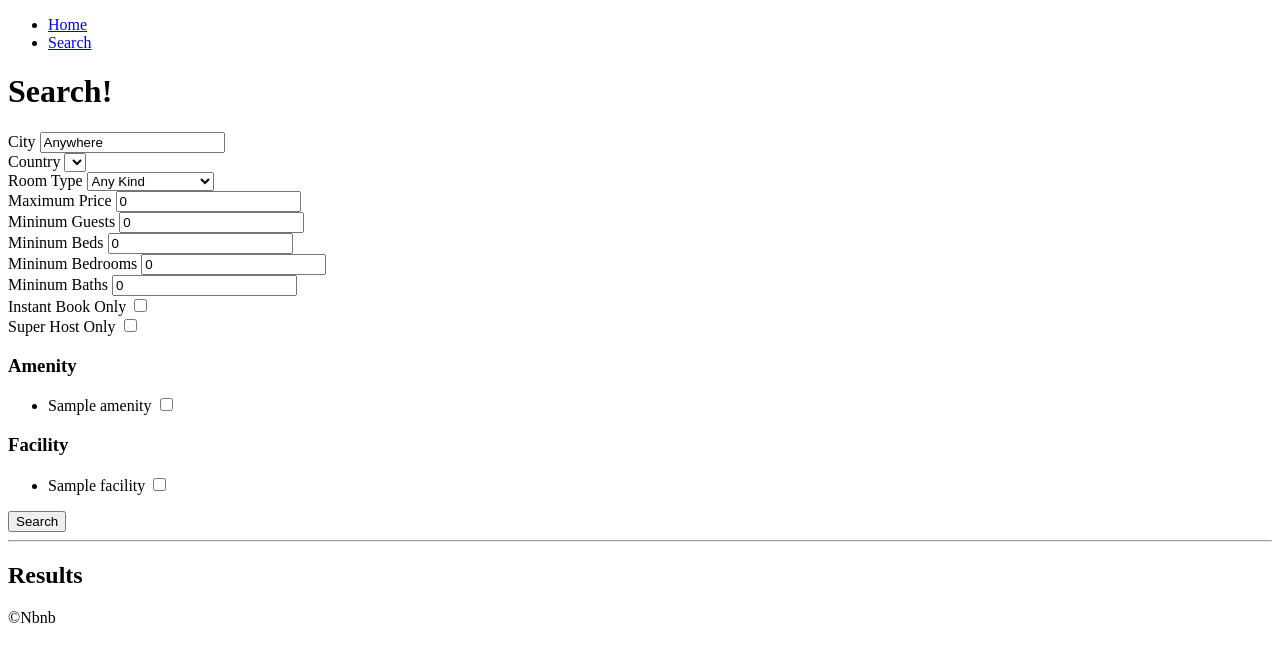
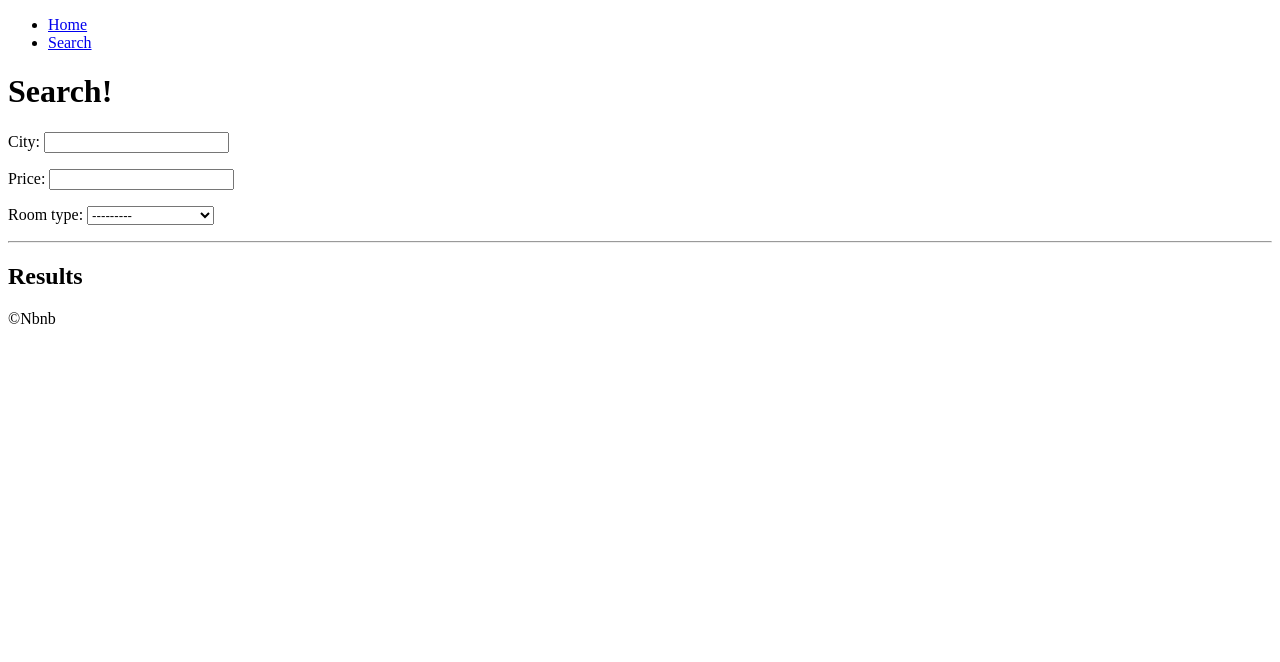
Before and after one commit to ng-lee/airbnb-clone-2019-retrial, a Django app: page /rooms/search/ in a window 1280 px wide. Shown: the top 662 px of the page. Run offline with Django 3.2, Linux system fonts and the light colour scheme; tables that the repository leaves empty hold one stand-in row (values such as "Sample post"); lists and menus that the app fills with data are empty.

Commit message:
created search form part One

```diff
--- /dev/null
+++ b/rooms/forms.py
@@ -0,0 +1,9 @@
+from django import forms
+from rooms import models as room_models
+
+
+class SearchForm(forms.Form):
+
+    city = forms.CharField()
+    price = forms.IntegerField()
+    room_type = forms.ModelChoiceField(queryset=room_models.RoomType.objects.all())
--- a/rooms/views.py
+++ b/rooms/views.py
@@ -1,7 +1,6 @@
 from django.shortcuts import render
 from django.views.generic import ListView, DetailView
-from django_countries import countries
-from . import models as room_models
+from . import models as room_models, forms
 
 
 class HomeView(ListView):
@@ -21,88 +20,7 @@ class RoomDetailView(DetailView):
 
 
 def search(request):
-    selected_city = str.capitalize(request.GET.get("city", "Anywhere"))
-    selected_country = request.GET.get("country", "KR")
-    selected_room_type = int(request.GET.get("room_type", 0))
-    selected_price = int(request.GET.get("price", 0))
-    selected_guests = int(request.GET.get("guests", 0))
-    selected_beds = int(request.GET.get("beds", 0))
-    selected_bedrooms = int(request.GET.get("bedrooms", 0))
-    selected_baths = int(request.GET.get("baths", 0))
-    selected_instant_book = bool(request.GET.get("instant_book", False))
-    selected_superhost = bool(request.GET.get("superhost", False))
-    selected_amenities = request.GET.getlist("amenities")
-    selected_facilities = request.GET.getlist("facilities")
 
-    selected = {
-        "selected_city": selected_city,
-        "selected_country": selected_country,
-        "selected_room_type": selected_room_type,
-        "selected_price": selected_price,
-        "selected_guests": selected_guests,
-        "selected_beds": selected_beds,
-        "selected_bedrooms": selected_bedrooms,
-        "selected_baths": selected_baths,
-        "selected_amenities": selected_amenities,
-        "selected_facilities": selected_facilities,
-        "selected_instant_book": selected_instant_book,
-        "selected_superhost": selected_superhost,
-    }
+    form = forms.SearchForm()
 
-    room_types = room_models.RoomType.objects.all()
-    amenities = room_models.Amenity.objects.all()
-    facilities = room_models.Facility.objects.all()
-
-    form = {
-        "countries": countries,
-        "room_types": room_types,
-        "amenities": amenities,
-        "facilities": facilities,
-    }
-
-    filter_args = {}
-
-    if selected_city != "Anywhere":
-        filter_args["city__contains"] = selected_city
-
-    filter_args["country"] = selected_country
-
-    if selected_room_type != 0:
-        filter_args["room_type__pk"] = selected_room_type
-
-    if selected_price > 0:
-        filter_args["price__lte"] = selected_price
-
-    if selected_guests > 0:
-        filter_args["guests__gte"] = selected_guests
-
-    if selected_beds > 0:
-        filter_args["beds__gte"] = selected_beds
-
-    if selected_bedrooms > 0:
-        filter_args["bedrooms__gte"] = selected_bedrooms
-
-    if selected_baths > 0:
-        filter_args["baths__gte"] = selected_baths
-
-    if selected_instant_book:
-        filter_args["instant_book"] = True
-
-    if selected_superhost:
-        filter_args["superhost"] = True
-
-    rooms = room_models.Room.objects.filter(**filter_args)
-
-    if len(selected_amenities) > 0:
-        for selected_amenity in selected_amenities:
-            rooms = rooms.filter(amenities__pk=int(selected_amenity))
-
-    if len(selected_facilities) > 0:
-        for selected_facility in selected_facilities:
-            rooms = rooms.filter(facilities__pk=int(selected_facility))
-
-    return render(
-        request,
-        "rooms/search.html",
-        context={**selected, **form, "rooms": rooms},
-    )
+    return render(request, "rooms/search.html", context={"form": form})
--- a/templates/rooms/search.html
+++ b/templates/rooms/search.html
@@ -11,84 +11,7 @@
     <h1>Search!</h1>
 
     <form action="{% url 'rooms:search' %}">
-        <div>
-            <label for="city">City</label>
-            <input value="{{selected_city}}" type="text" name="city" id="city" placeholder="Search by City">
-        </div>
-        <div>
-            <label for="country">Country</label>
-            <select id="country" name="country">
-                {% for country in countries %}
-                    <option value="{{country.code}}" {% if country.code == selected_country %}selected{% endif %}>
-                        {{country.name}}
-                    </option>
-                {% endfor %}
-            </select>
-        </div>
-        <div>
-            <label for="room_type">Room Type</label>
-            <select id="room_type" name="room_type">
-                <option value="0" {% if selected_room_type == 0 %}selected{% endif %}>
-                    Any Kind
-                </option>
-                {% for room_type in room_types %}
-                    <option value="{{room_type.pk}}" {% if room_type.pk == selected_room_type %}selected{% endif %}>
-                        {{room_type.name}}
-                    </option>
-                {% endfor %}
-            </select>
-        </div>
-        <div>
-            <label for="price">Maximum Price</label>
-            <input type="number" placeholder="Price" id="price" name="price" value="{{selected_price}}">
-        </div>
-        <div>
-            <label for="guests">Mininum Guests</label>
-            <input type="number" placeholder="Guests" id="guests" name="guests" value="{{selected_guests}}">
-        </div>
-        <div>
-            <label for="beds">Mininum Beds</label>
-            <input type="number" placeholder="Beds" id="beds" name="beds" value="{{selected_beds}}">
-        </div>
-        <div>
-            <label for="bedrooms">Mininum Bedrooms</label>
-            <input type="number" placeholder="Bedrooms" id="bedrooms" name="bedrooms" value="{{selected_bedrooms}}">
-        </div>
-        <div>
-            <label for="baths">Mininum Baths</label>
-            <input type="number" placeholder="Baths" id="baths" name="baths" value="{{selected_baths}}">
-        </div>
-        <div>
-            <label for="instant_book">Instant Book Only</label>
-            <input type="checkbox" id="instant_book" name="instant_book" {% if selected_instant_book %}checked{% endif %}>
-        </div>
-        <div>
-            <label for="superhost">Super Host Only</label>
-            <input type="checkbox" id="superhost" name="superhost" {% if selected_superhost %}checked{% endif %}>
-        </div>
-        <div>
-            <h3>Amenity</h3>
-            <ul>
-                {% for a in amenities %}
-                    <li>
-                        <label for="amenity_{{a.pk}}">{{a.name}}</label>
-                        <input type="checkbox" id="amenity_{{a.pk}}" value="{{a.pk}}" name="amenities" {% if a.pk|slugify in selected_amenities %}checked{% endif %}>
-                    </li>
-                {% endfor %}
-            </ul>
-        </div>
-        <div>
-            <h3>Facility</h3>
-            <ul>
-                {% for f in facilities %}
-                    <li>
-                        <label for="facility_{{f.pk}}">{{f.name}}</label>
-                        <input type="checkbox" id="facility_{{f.pk}}" value="{{f.pk}}" name="facilities" {% if f.pk|slugify in selected_facilities %}checked{% endif %}>
-                    </li>
-                {% endfor %}
-            </ul>
-        </div>
-        <button>Search</button>
+        {{form.as_p}}
     </form>
     <hr />
     <h2>Results</h2>
```
